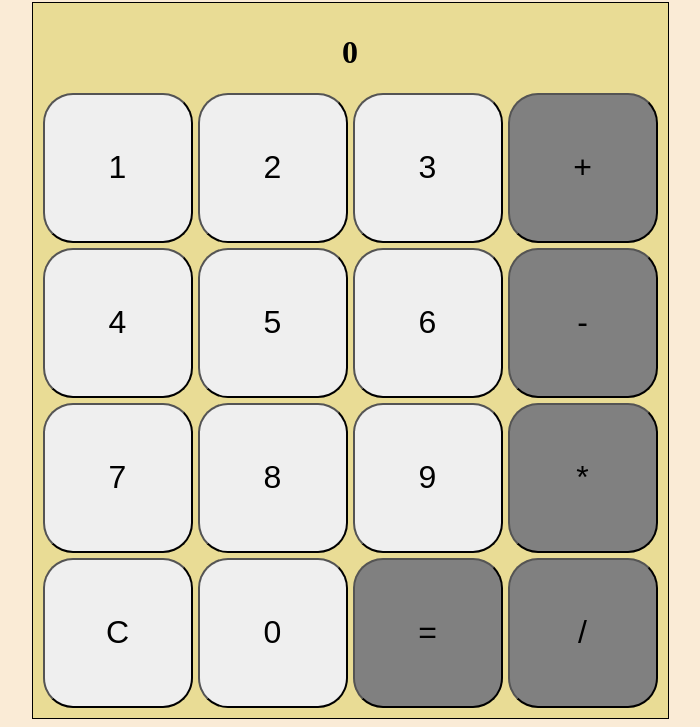
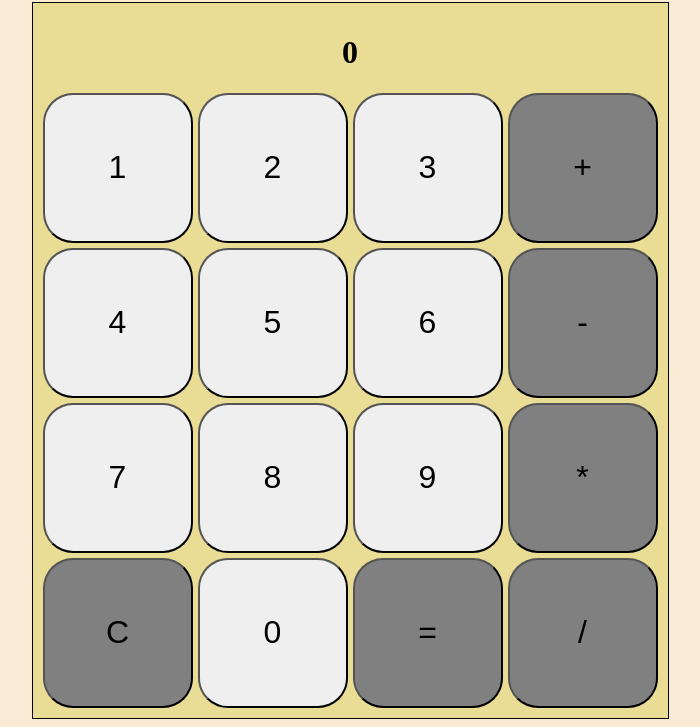
Before and after one commit to CarterJWard/Odin-calculator, a plain HTML site: page index.html in a window 1280 px wide. Shown: the part 78-805 px from the top of the page, without its empty margins (290-990 px from the left). Drawn offline with Linux system fonts and the light colour scheme.

Commit message:
Fixed Clear coloring

```diff
--- a/index.html
+++ b/index.html
@@ -21,7 +21,7 @@
                 <button id="1">1</button>
                 <button id="4">4</button>
                 <button id="7">7</button>
-                <button id="clear">C</button>
+                <button id="clear" class="op">C</button>
             </div>
             <div class="row">
                 <button id="2">2</button>
```
